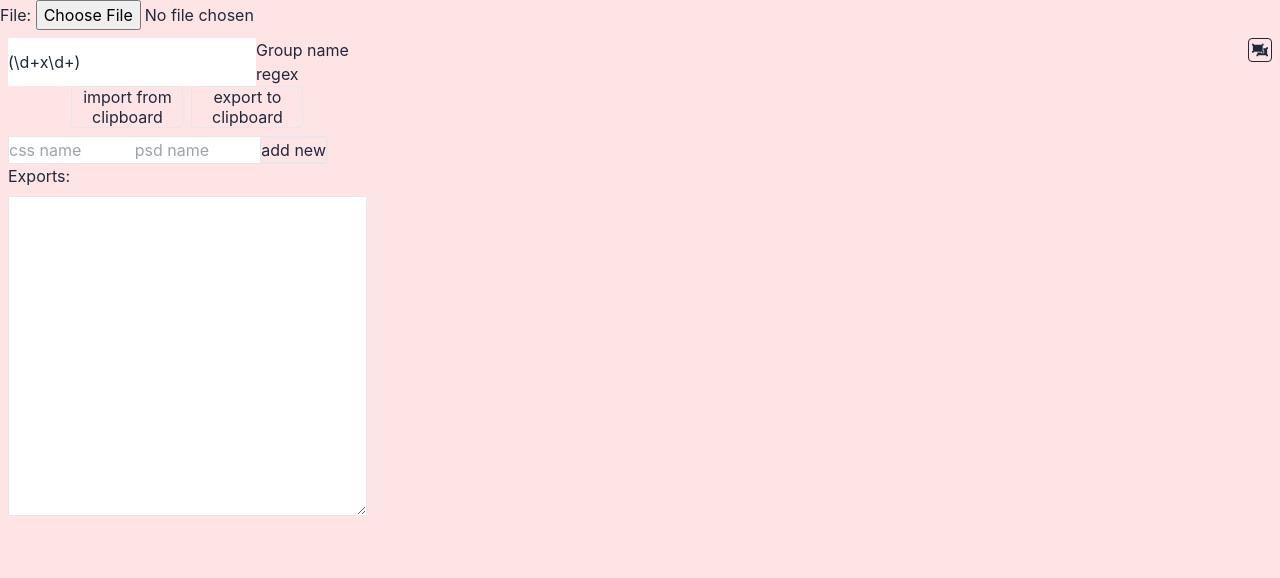
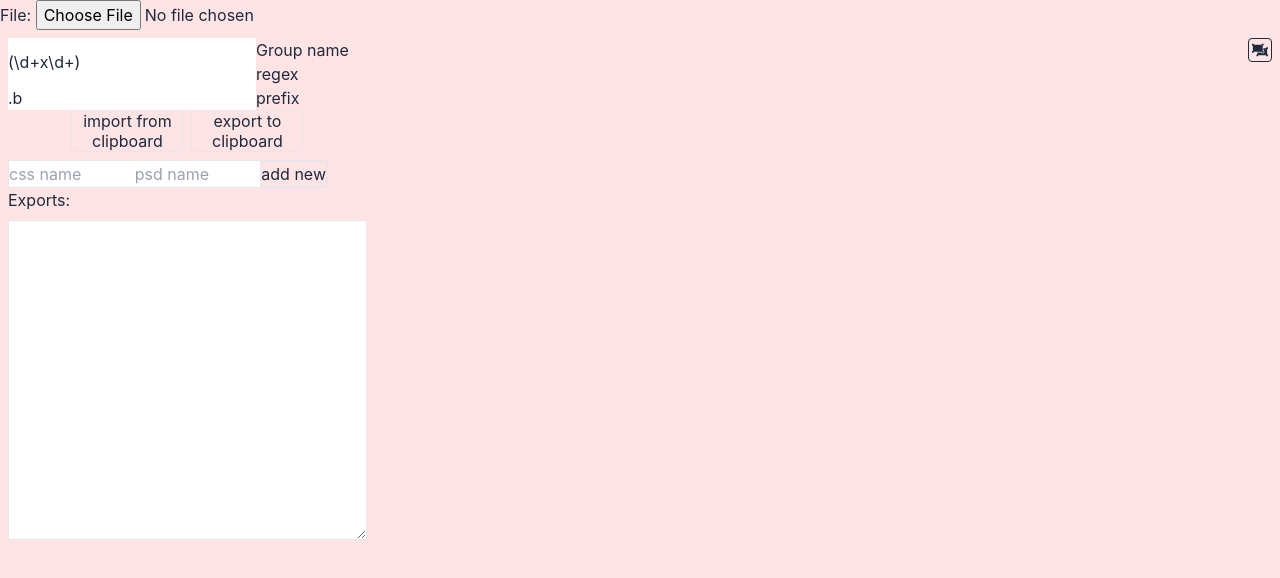
Before and after one commit to pseudoacacial/psd-online, a React (Vite) app: page / in a window 1280 px wide. Shown: the top 578 px of the page. Built offline with nearby package versions, Linux system fonts and the light colour scheme.

Commit message:
error handling for groupNameRegex, added a prefix field to settings

```diff
--- a/src/components/CssResult/CssResult.tsx
+++ b/src/components/CssResult/CssResult.tsx
@@ -7,6 +7,7 @@ import {
 } from "../../selectors/matchSelectors"
 import { selectArtboards, selectElementsFlat } from "../../slices/documentSlice"
 import { selectQueries } from "../../slices/querySlice"
+import { selectSettings } from "../../slices/settingsSlice"
 
 export const CssResult = () => {
   const matches = useAppSelector(selectMatches)
@@ -14,10 +15,11 @@ export const CssResult = () => {
   const elements = useAppSelector(selectElementsFlat)
   const artboards = useAppSelector(selectArtboards)
   const queries = useAppSelector(selectQueries)
+  const settings = useAppSelector(selectSettings)
 
   const [CssResult, setCssResult] = useState("")
 
-  const prefix = ".b"
+  const prefix = settings.prefix
 
   const getMatchCss = (match: Match) => {
     const query = queries.find(query => query.id === match.selectorId)
--- a/src/components/settingsEditor/SettingsEditor.tsx
+++ b/src/components/settingsEditor/SettingsEditor.tsx
@@ -6,13 +6,30 @@ export const SettingsEditor = () => {
   const settings = useAppSelector(selectSettings)
   const dispatch = useAppDispatch()
   const [groupNameRegex, setGroupNameRegex] = useState(settings.groupNameRegex)
+  const [prefix, setPrefix] = useState(settings.prefix)
 
   const handleChange = (event: React.ChangeEvent<HTMLInputElement>) => {
     setGroupNameRegex(event.target.value)
   }
 
-  const handleBlur = (event: React.FocusEvent<HTMLInputElement>) => {
-    dispatch(modifySettings({ groupNameRegex: event.target.value }))
+  const handlePrefixChange = (event: React.ChangeEvent<HTMLInputElement>) => {
+    setPrefix(event.target.value)
+  }
+
+  const handleGroupNameRegexBlur = (
+    event: React.FocusEvent<HTMLInputElement>,
+  ) => {
+    dispatch(
+      modifySettings({ groupNameRegex: event.target.value, prefix: prefix }),
+    )
+  }
+  const handlePrefixBlur = (event: React.FocusEvent<HTMLInputElement>) => {
+    dispatch(
+      modifySettings({
+        groupNameRegex: groupNameRegex,
+        prefix: event.target.value,
+      }),
+    )
   }
 
   return (
@@ -22,9 +39,18 @@ export const SettingsEditor = () => {
           id="groupNameRegex"
           value={groupNameRegex.toString()}
           onChange={handleChange}
-          onBlur={handleBlur}
+          onBlur={handleGroupNameRegexBlur}
         ></input>
         <label htmlFor="groupNameRegex">Group name regex</label>
+      </div>
+      <div className="flex">
+        <input
+          id="prefix"
+          value={prefix}
+          onChange={handlePrefixChange}
+          onBlur={handlePrefixBlur}
+        ></input>
+        <label htmlFor="prefix">prefix</label>
       </div>
     </div>
   )
--- a/src/selectors/matchSelectors.ts
+++ b/src/selectors/matchSelectors.ts
@@ -53,7 +53,9 @@ export const selectMatchesByArtboard = createSelector(
   (matches, artboards, elements, settings) => {
     const matchesByArtboard: { [key: string]: Match[] } = {}
 
-    const groupNameRegex = settings.groupNameRegex
+    try {
+      const groupNameRegex = new RegExp(settings.groupNameRegex)
+
       artboards.forEach(artboard => {
         const artboardMatch = artboard.name.match(groupNameRegex)
         if (artboardMatch) {
@@ -80,5 +82,13 @@ export const selectMatchesByArtboard = createSelector(
           matchesByArtboard[artboardMatch[1]].push(match)
       })
       return matchesByArtboard
+    } catch (e) {
+      if (e instanceof Error) {
+        console.log("Problem with the group name regex:", e.message)
+      } else {
+        console.log(e)
+      }
+      return matchesByArtboard
+    }
   },
 )
--- a/src/slices/settingsSlice.ts
+++ b/src/slices/settingsSlice.ts
@@ -4,10 +4,12 @@ import { createSelector } from "@reduxjs/toolkit"
 
 export interface SettingsSliceState {
   groupNameRegex: RegExp["source"]
+  prefix: string
 }
 
 const initialState: SettingsSliceState = {
   groupNameRegex: "(\\d+x\\d+)",
+  prefix: ".b",
 }
 
 export const settingsSlice = createSlice({
```
Lines whose indentation alone changed are shown as unchanged.
